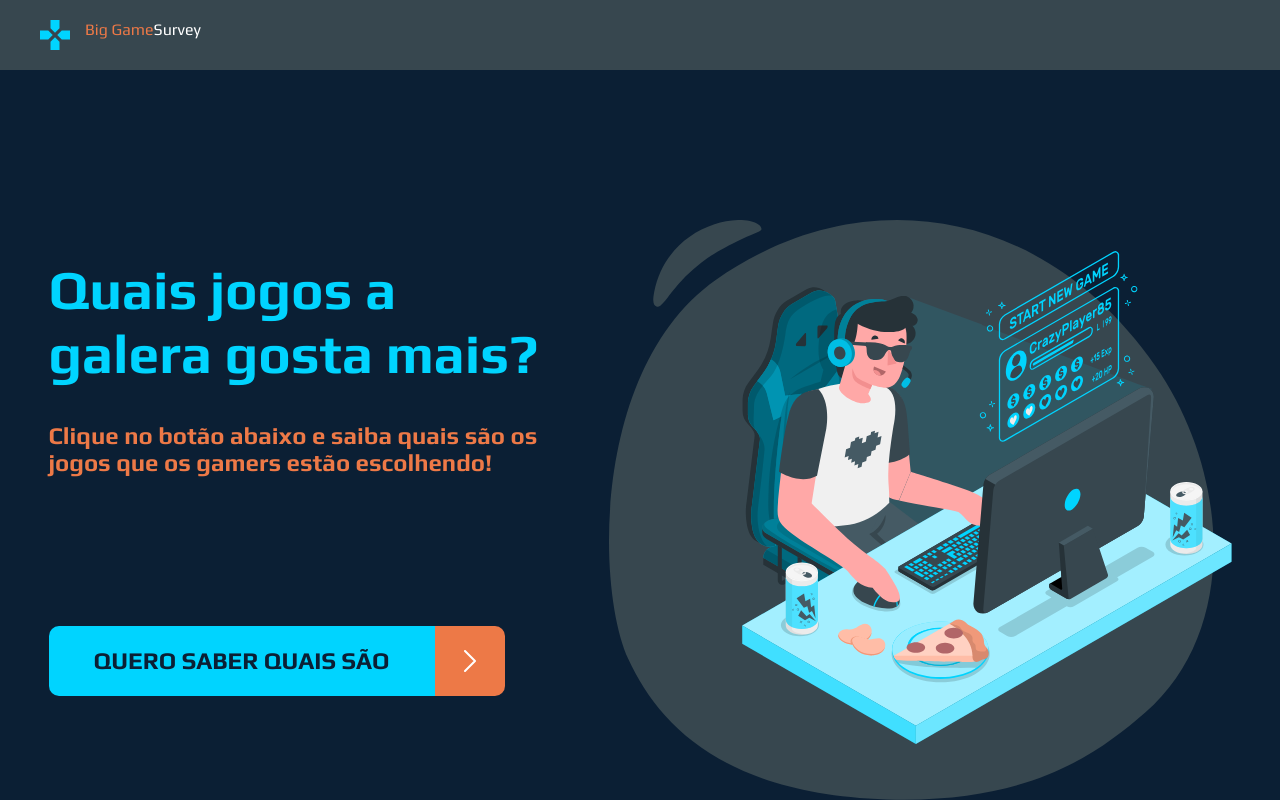
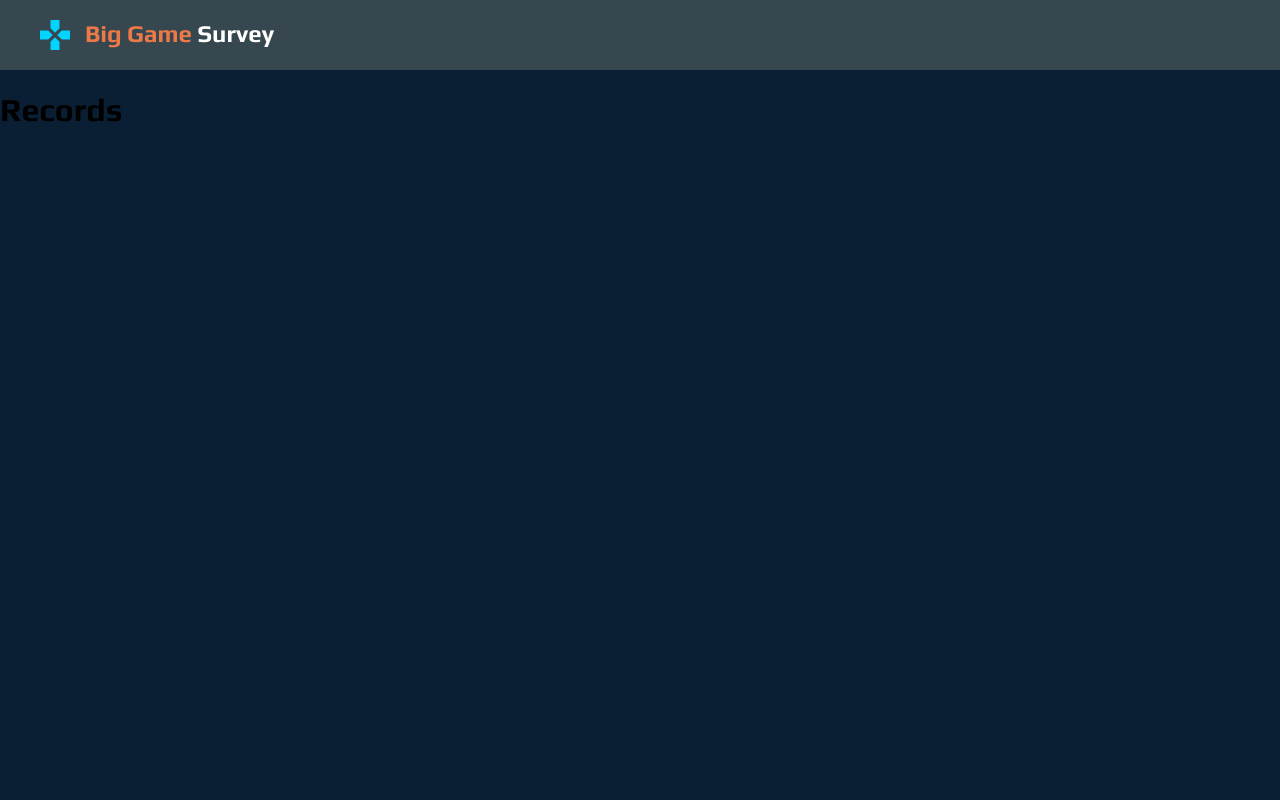
Before and after one commit to vtsound/sds1, a React (Create React App) app in the folder front-web/: page /records in a window 1280 px wide. Built offline with nearby package versions, Linux system fonts and the light colour scheme.

Commit message:
Criando navegação com rotas

```diff
--- a/front-web/package.json
+++ b/front-web/package.json
@@ -10,8 +10,10 @@
     "@types/node": "^12.12.62",
     "@types/react": "^16.9.49",
     "@types/react-dom": "^16.9.8",
+    "@types/react-router-dom": "^5.1.5",
     "react": "^16.13.1",
     "react-dom": "^16.13.1",
+    "react-router-dom": "^5.2.0",
     "react-scripts": "3.4.3",
     "typescript": "^3.7.5"
   },
@@ -35,5 +37,8 @@
       "last 1 firefox version",
       "last 1 safari version"
     ]
+  },
+  "devDependencies": {
+    "@types/react-router-dom": "^5.1.5"
   }
 }
--- a/front-web/src/App.tsx
+++ b/front-web/src/App.tsx
@@ -1,15 +1,12 @@
 import React from 'react';
+import Routes from './Routes';
 import './App.css';
-import Header from './components/Header';
-import Home from './pages/Home';
+
 
 
 function App() {
   return (
-   <div>
-     <Header />
-     <Home />
-    </div>
+  <Routes />
   );
 }
 
--- /dev/null
+++ b/front-web/src/Routes.tsx
@@ -0,0 +1,22 @@
+import React from 'react';
+import { BrowserRouter, Switch, Route } from 'react-router-dom';
+import Header from './components/Header';
+import Home from './pages/Home';
+import Records from './pages/Records';
+
+const Routes = () => (
+    <BrowserRouter>
+    <Header />
+    <Switch>
+        <Route path="/" exact>
+        <Home />
+        </Route>
+        <Route path="/records">
+        <Records />
+        </Route>
+    </Switch>
+ </BrowserRouter>
+
+);
+
+export default Routes;
--- a/front-web/src/components/Header/index.tsx
+++ b/front-web/src/components/Header/index.tsx
@@ -1,13 +1,17 @@
 import React from 'react';
 import { ReactComponent as Logo } from '../../assets/logo.svg';
 import './styles.css';
+import {Link} from 'react-router-dom';
 
 const Header = () => (
     <header className="main-header">
         <Logo/>
-        <div className="logo-text"></div>
+        <Link to="/">
+        <div className="logo-text">
         <span className="logo-text-1">Big Game</span>
         <span className="logo-text-2"> Survey</span>
+        </div>
+     </Link>
     </header>
 );
 
--- a/front-web/src/pages/Home/index.tsx
+++ b/front-web/src/pages/Home/index.tsx
@@ -1,6 +1,7 @@
 import React from 'react';
 import { ReactComponent as ArrowIcon } from '../../assets/arrow.svg';
 import { ReactComponent as GamerImage } from '../../assets/gamer.svg';
+import {Link} from 'react-router-dom';
 import './styles.css';
 
 const Home = () => (
@@ -12,6 +13,7 @@ const Home = () => (
         <h3 className="home-text-subtitle">
         Clique no botão abaixo e saiba quais são os jogos que os gamers estão escolhendo!
         </h3>
+        <Link to ="/records">
           <div className="home-actions">
               <button className="home-btn">
                   QUERO SABER QUAIS SÃO
@@ -20,6 +22,7 @@ const Home = () => (
               <ArrowIcon />
           </div>
         </div>
+        </Link>
     </div>
     <GamerImage className= "home-image"/>
  </div>
--- /dev/null
+++ b/front-web/src/pages/Records/index.tsx
@@ -0,0 +1,9 @@
+import React from 'react';
+
+const Records = () => (
+
+    <h1>Records</h1>
+
+);
+
+export default Records;
```
Also changed, not shown: 1 other file (tests, documents, lock files or other folders). Lines whose indentation alone changed are shown as unchanged.
